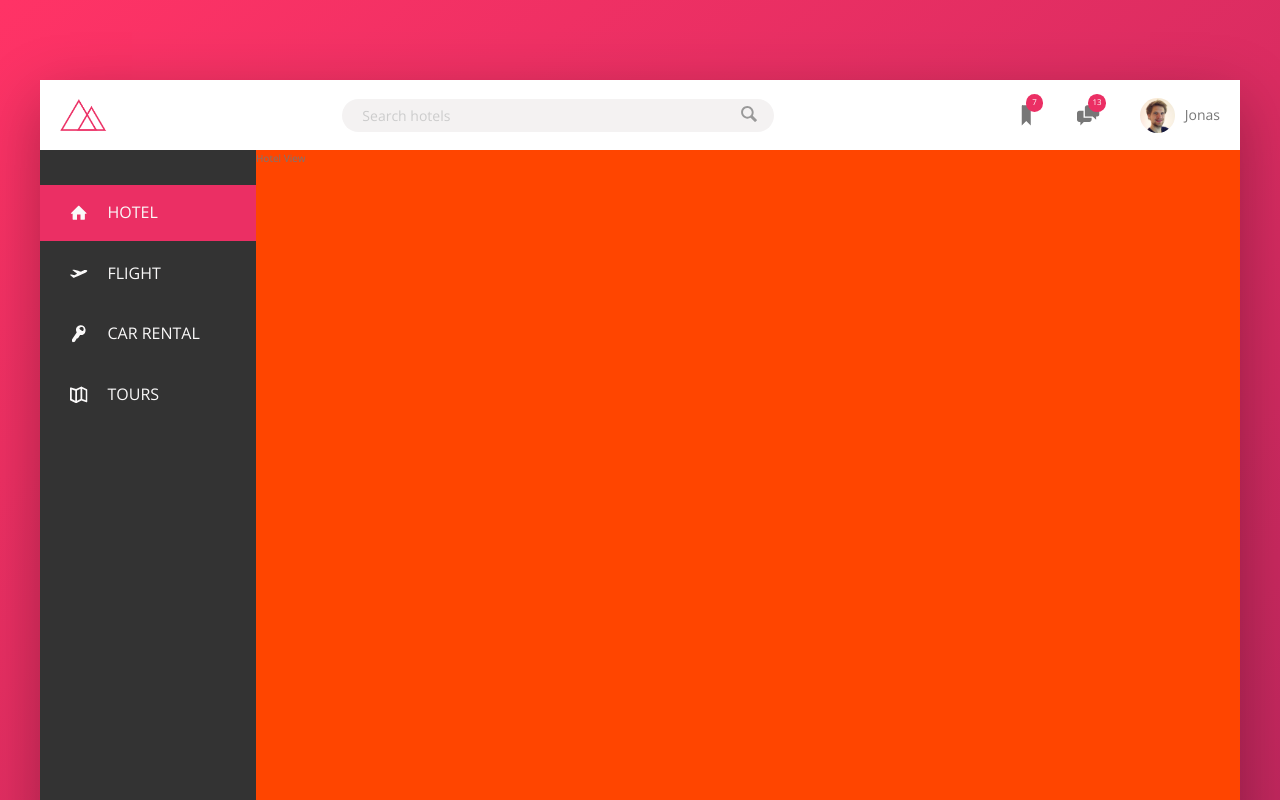
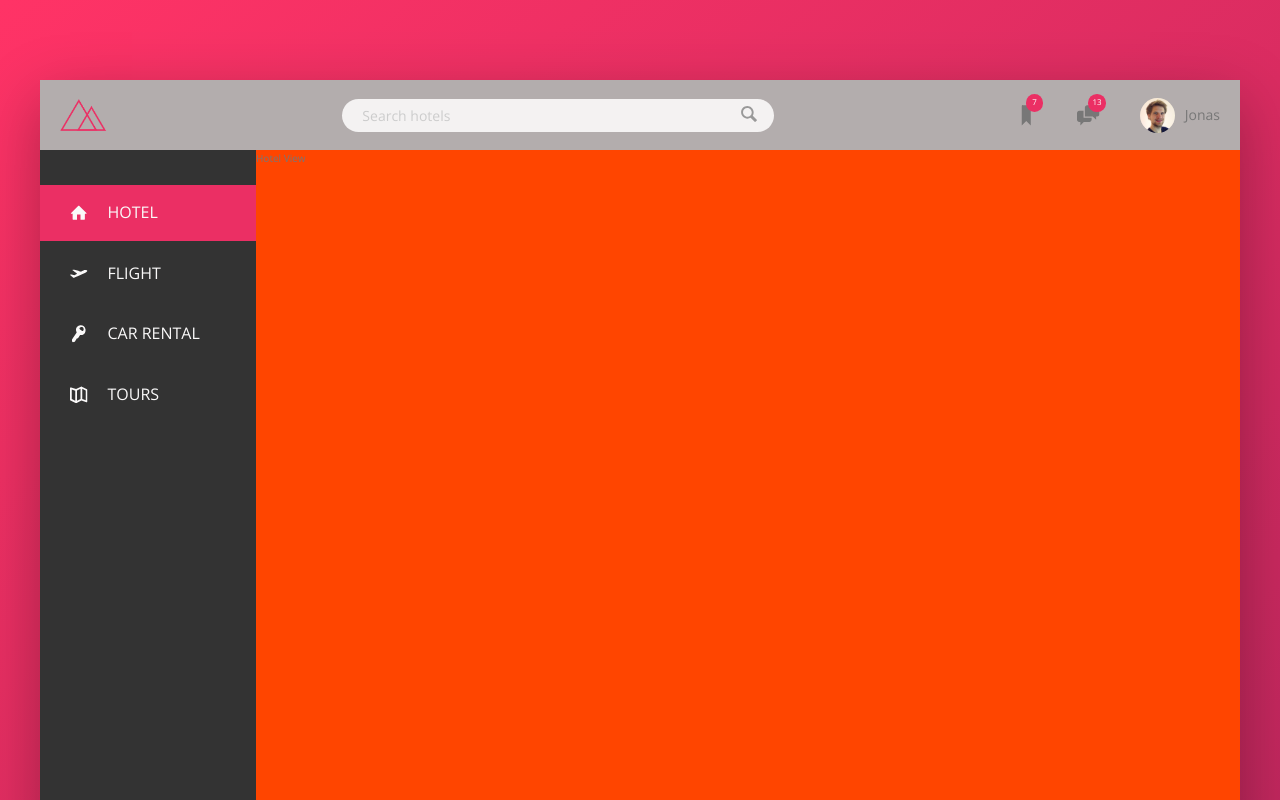
Before and after one commit to sogolmofrad/flexbox, a website: page index.html in a window 1280 px wide. Shown: the top 800 px of the page. Drawn offline with nearby package versions, Linux system fonts and the light colour scheme.

Commit message:
added new color to a header

```diff
--- a/css/style.css
+++ b/css/style.css
@@ -48,7 +48,7 @@ body {
 .header {
   font-size: 1.4rem;
   height: 7rem;
-  background-color: #fff;
+  background-color: #b3adad;
   border-bottom: var(--color-grey-light-2);
   display: flex;
   justify-content: space-between;
```
